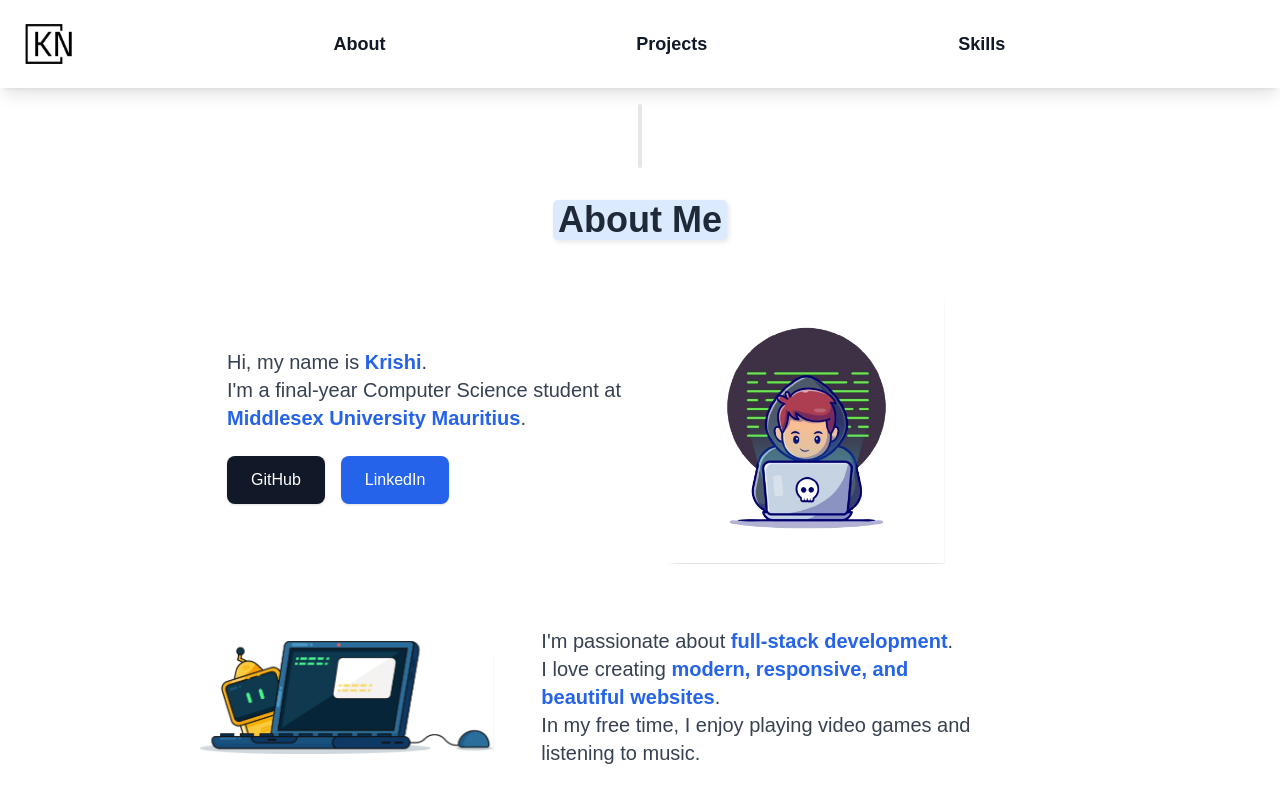
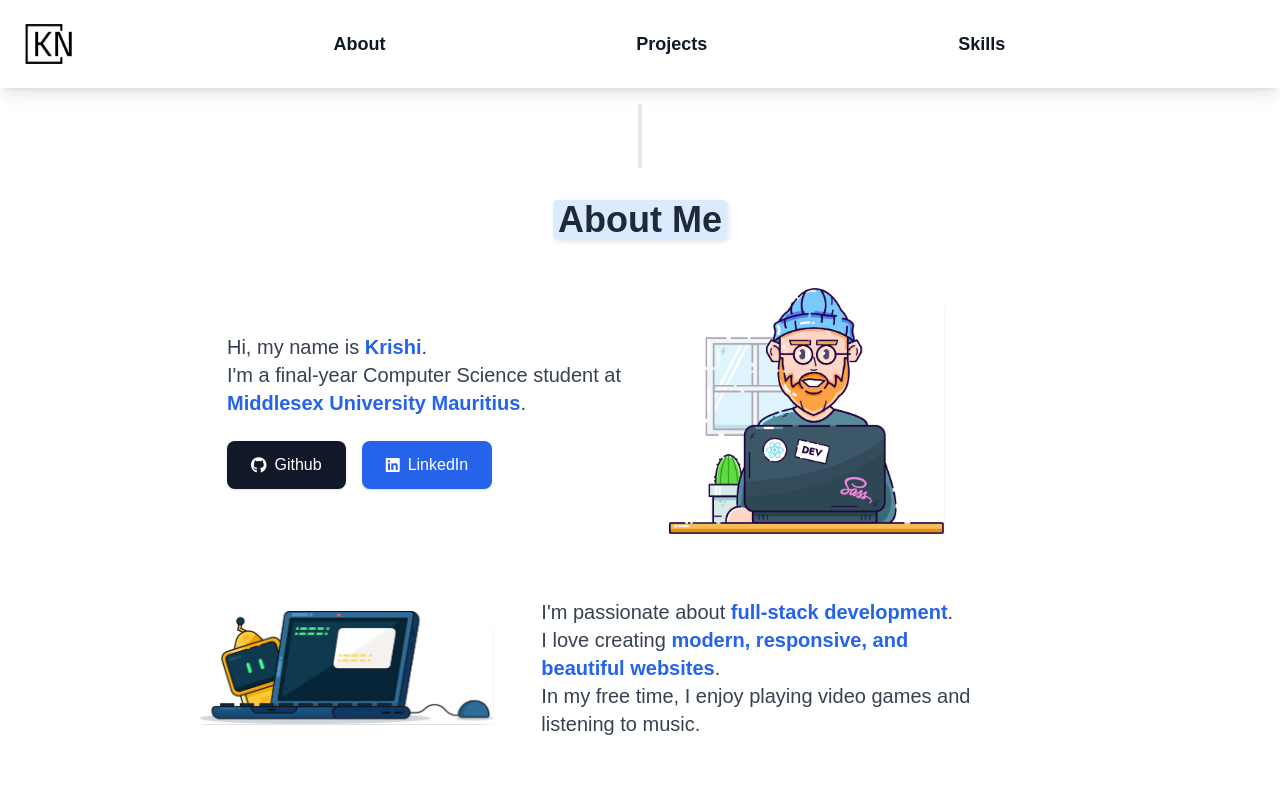
Before and after one commit to KrishiNund/Portfolio-Website, a Next.js app in the folder my-portfolio/: page / in a window 1280 px wide. Shown: the top 800 px of the page. Built offline with nearby package versions, Linux system fonts and the light colour scheme.

Commit message:
-adds icons for linkedin and github link buttons

```diff
--- a/my-portfolio/src/pages/components/Welcome.tsx
+++ b/my-portfolio/src/pages/components/Welcome.tsx
@@ -1,4 +1,4 @@
-import { Fade, Slide, Bounce } from "react-awesome-reveal";
+import { Fade, Slide } from "react-awesome-reveal";
 
 const Welcome = () => {
   return (
@@ -27,20 +27,22 @@ const Welcome = () => {
           {/* Buttons */}
           <div className="flex justify-center md:justify-start gap-4 mt-6">
             <a
-              href="https://github.com/"
+              href="https://github.com/KrishiNund"
               target="_blank"
               rel="noopener noreferrer"
-              className="bg-gray-900 text-white px-6 py-2 rounded-lg shadow hover:bg-blue-600 transition duration-300"
+              className="flex items-center space-x-2 bg-gray-900 text-white px-6 py-2 rounded-lg shadow hover:bg-blue-600 transition duration-300"
             >
-              GitHub
+              <i className="fa-brands fa-github"></i>
+              <p>Github</p>
             </a>
             <a
               href="https://linkedin.com/"
               target="_blank"
               rel="noopener noreferrer"
-              className="bg-blue-600 text-white px-6 py-2 rounded-lg shadow hover:bg-gray-900 transition duration-300"
+              className="flex items-center space-x-2 bg-blue-600 text-white px-6 py-2 rounded-lg shadow hover:bg-gray-900 transition duration-300"
             >
-              LinkedIn
+              <i className="fa-brands fa-linkedin"></i>
+              <p>LinkedIn</p>
             </a>
           </div>
         </div>
@@ -49,7 +51,7 @@ const Welcome = () => {
         <div className="relative w-3/4 md:w-1/3 max-w-sm clip-polygon overflow-hidden shadow-lg">
           <Slide direction="right" delay={500} duration={1500} triggerOnce={true}>
             <img
-              src="programmer.png"
+              src="developer.png"
               alt="programmer illustration"
               className="w-full h-auto object-cover"
             />
```
